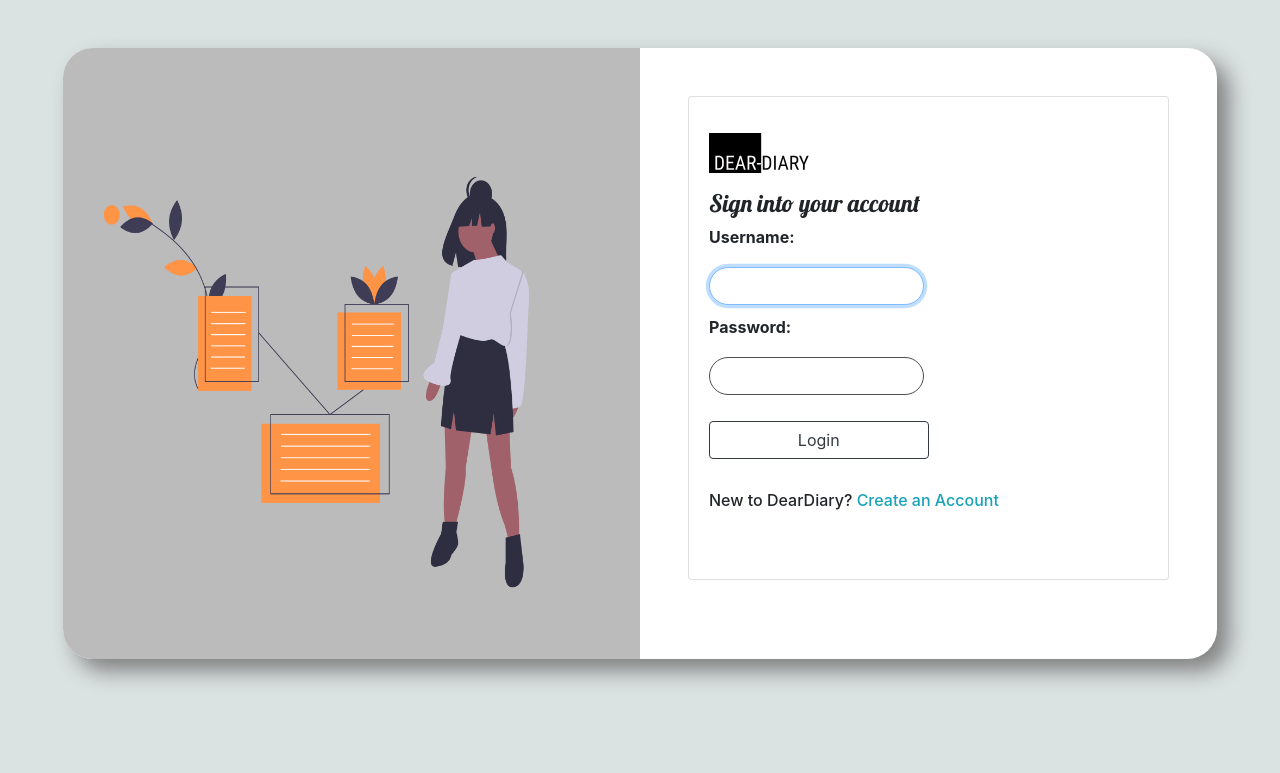
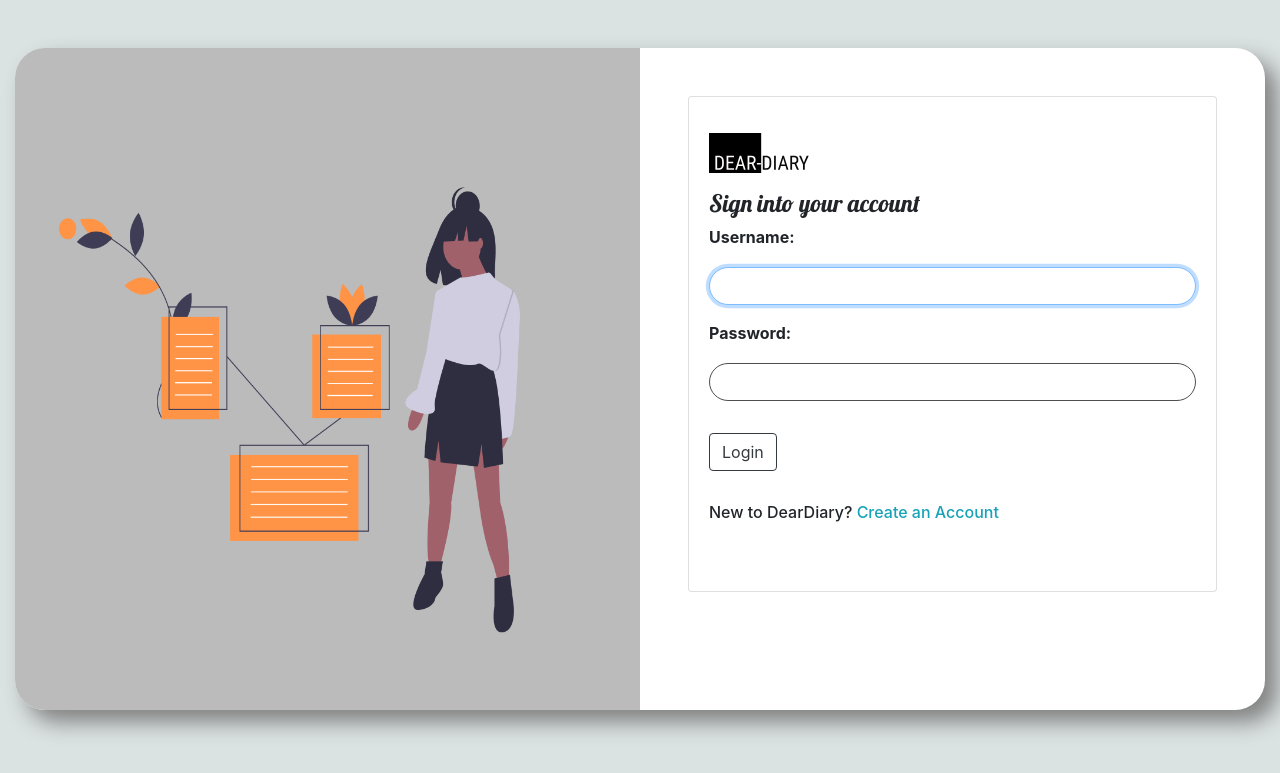
Before and after one commit to damselsingh/Diary, a Django app: page / in a window 1280 px wide. Shown: the top 773 px of the page. Run offline with Django 3.2, Linux system fonts and the light colour scheme; some libraries are stand-ins or nearby versions.

Commit message:
Update home.html

```diff
--- a/core/templates/core/home.html
+++ b/core/templates/core/home.html
@@ -54,7 +54,7 @@
 </head>
 <body>
 
-<section class="Form my-5 mx-5">
+<section class="Form my-5">
     <div class="container-fluid">
         <div class="row no-gutters">
             <div class="col-lg-6">
@@ -73,11 +73,11 @@
                 {% endif %}
 
                <div class="card">
+                <div class="card-body">
+                    <img src="{% static 'core/images/logo.svg' %}" width="100px" class="my-3">
+                <h4>Sign into your account</h4>
                 <form action="" method="post">
                     {% csrf_token %}
-                    <div class="card-body">
-                        <img src="{% static 'core/images/logo.svg' %}" width="100px" class="my-3">
-                    <h4>Sign into your account</h4>
 
                     {% if form.non_field_errors %}
                     <ul class="alert alert-danger text-danger">
@@ -87,21 +87,17 @@
                     </ul>
                     {% endif %}
 
-
                     {% for forms in form %}
-                    <div class="form-row">
-                        <div class="col-lg-6">
-                            <strong>{{forms.label_tag}}</strong>
-                            {{forms}}
-                            <h6 class="text-danger my-2">{{forms.errors|striptags}} </h6>
-                        </div>
+                    <div class="form-group">
+                       <strong>{{forms.label_tag}}</strong>
+                       {{forms}}
+                       <h6 class="text-danger my-2">{{forms.errors|striptags}} </h6>
                     </div>
-                    {% endfor %}
-                    <input class="btn btn-outline-dark my-3 w-50" type="Submit" value="Login">
+                     {% endfor %}
+                    <input class="btn btn-outline-dark my-3" type="Submit" value="Login">
                     <h6 class="text-black mt-3 mb-5"> New to DearDiary? <a href="{% url 'signup' %}" class="text-info">Create an Account</a></h6>
                     </div>
                 </form>
-
                </div>
 
             </div>
```
